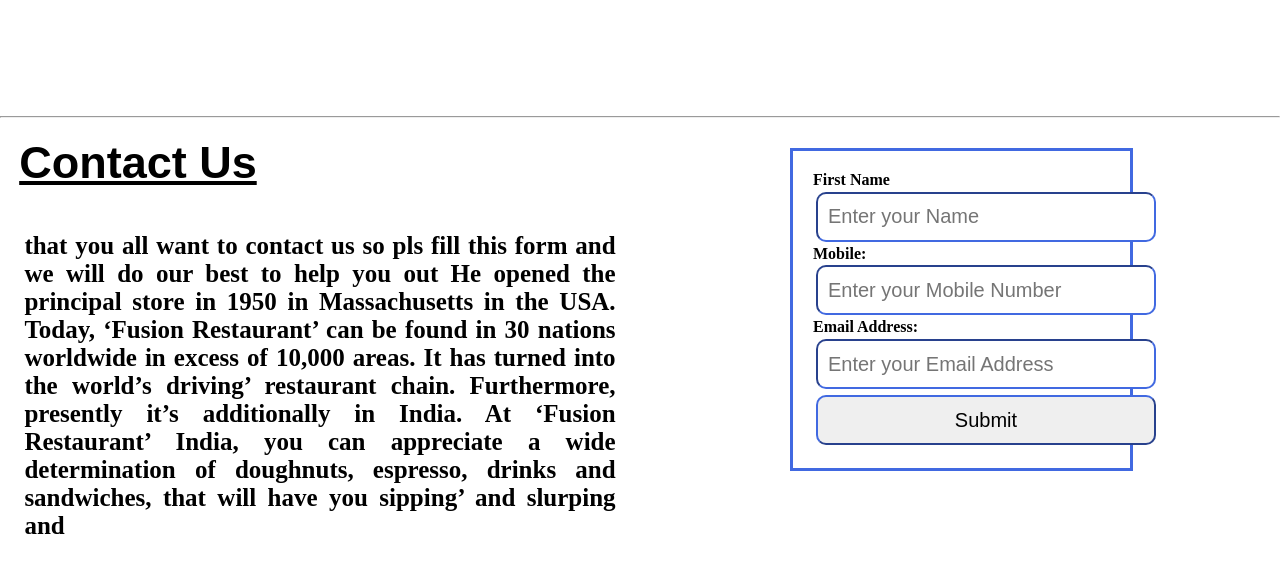
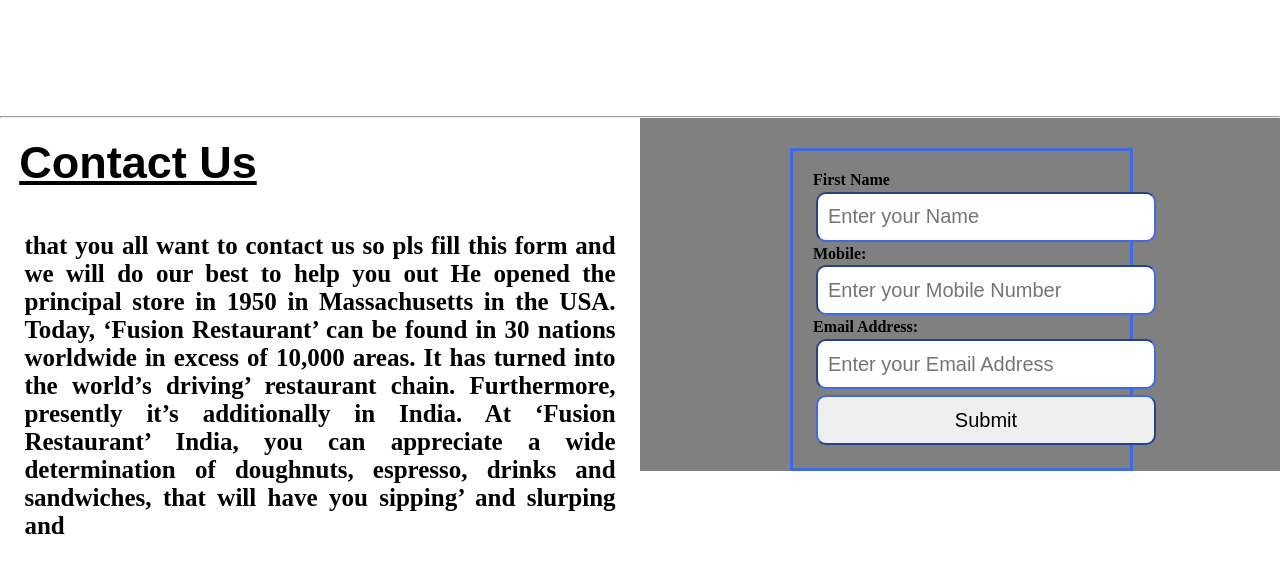
Before and after one commit to AKSHAT20-OFFICIAL/coding_ninja, a plain HTML site: page index.html in a window 1280 px wide. Shown: the part 2396-2961 px from the top of the page. Drawn offline with Linux system fonts and the light colour scheme.

Commit message:
Update coding ninja .css

```diff
--- a/coding ninja .css
+++ b/coding ninja .css
@@ -10,6 +10,7 @@
  .header{ width:100%;
   height:100%;
   font-size:35px;
+
  }
 }
 .topnav
@@ -179,7 +180,7 @@
 {
  padding-left: 150px;
  padding-top:30px;
- bgcolor:grey;
+ background-color:grey;
 }
 input{
 
```
